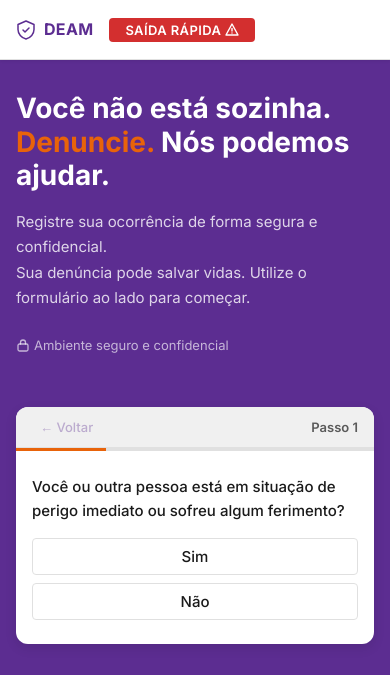
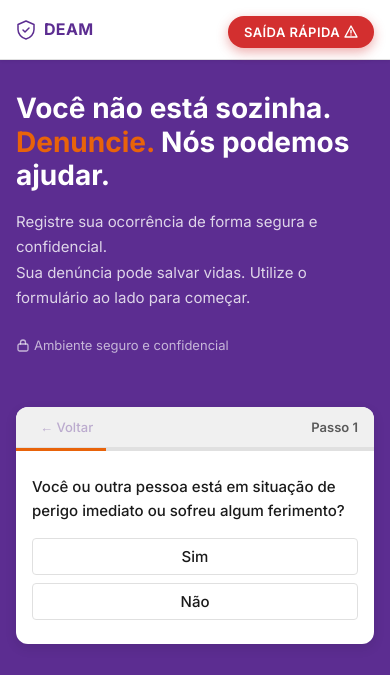
Before and after one commit to Luiz-Gustavo-Soares/appdenuncias, a Django app: page / in a window 390 px wide. Shown: the top 675 px of the page. Run offline with Django 5.2, Linux system fonts and the light colour scheme.

Commit message:
refatoração do botão saida rapida
Agora o botão aparece do lado superior direito no mobile.

Agora ao apertar no botão de voltar após acionado o botão de "saida rapida" o navegador não volta para a pagina de denuncia.

Agora é possível acessar o site novamente na mesma aba, digitando a url, ou clicando em um link.

```diff
--- a/static/css/base.css
+++ b/static/css/base.css
@@ -344,6 +344,17 @@ small {
   .navbar__link {
     display: none; /* "Início" some em mobile, logo já é clicável */
   }
+
+  /* Saída Rápida: fixo no canto superior direito em mobile */
+  .navbar__saida-rapida {
+    position: fixed;
+    top: var(--espaco-md);
+    right: var(--espaco-md);
+    z-index: 150;
+    border-radius: 99px;
+    padding: var(--espaco-sm) var(--espaco-md);
+    box-shadow: 0 4px 12px rgba(211, 47, 47, 0.4);
+  }
 }
 
 
--- a/static/js/saida-rapida.js
+++ b/static/js/saida-rapida.js
@@ -1,52 +1,86 @@
 /* ============================================================
    saida-rapida.js — Botão de saída rápida do DEAM
    Responsabilidades:
-     - Ao clicar, substituir a entrada atual do histórico
-       do navegador por um site neutro (sem deixar rastro)
-     - Redirecionar imediatamente para esse site neutro
-     - Preservar o progresso salvo no localStorage,
-       permitindo que a usuária retome depois
+     - Ao clicar, redirecionar imediatamente para site neutro
+     - Bloquear retorno via botão "Voltar" do navegador
+     - Permitir retorno via URL digitada, link interno ou externo
    ============================================================ */
 
 
 /* ------------------------------------------------------------
    1. CONFIGURAÇÃO
-   Site neutro para o qual a usuária será redirecionada.
-   Escolha um site comum e inofensivo que não levante suspeitas.
    ------------------------------------------------------------ */
 const SITE_NEUTRO = 'https://www.google.com';
+const CHAVE_SAIDA = 'deam_saida_rapida';
 
 
 /* ------------------------------------------------------------
-   2. FUNÇÃO PRINCIPAL
+   2. VERIFICAÇÃO DE NAVEGAÇÃO INTENCIONAL
+   Detecta se a usuária chegou à página de forma intencional
+   (URL digitada, link interno ou link externo) e limpa o
+   sinalizador de saída rápida se for o caso.
    ------------------------------------------------------------ */
+(function verificarNavegacaoIntencional() {
+  if (sessionStorage.getItem(CHAVE_SAIDA) !== '1') return;
 
-/**
- * Executa a saída rápida:
- *   1. Substitui todas as entradas do histórico acessíveis
- *      pela URL do site neutro (apaga o rastro do DEAM)
- *   2. Redireciona para o site neutro imediatamente
- *
- * O progresso salvo no localStorage é preservado
- * para que a usuária possa retomar quando estiver segura.
- */
+  const nav = performance.getEntriesByType('navigation')[0];
+
+  // 'navigate'      = URL digitada, link clicado (interno ou externo)
+  // 'back_forward'  = botão Voltar/Avançar do navegador
+  // 'reload'        = F5 / recarregar
+  // 'prerender'     = pré-renderização do navegador
+  const tipo = nav?.type ?? 'navigate';
+
+  if (tipo === 'navigate') {
+    // Chegou por link ou URL — navegação intencional, libera acesso
+    sessionStorage.removeItem(CHAVE_SAIDA);
+  }
+
+  // 'back_forward' e 'reload' mantém o sinalizador ativo,
+  // o bloqueio será aplicado pelos eventos abaixo
+})();
+
+
+/* ------------------------------------------------------------
+   3. FUNÇÃO PRINCIPAL
+   ------------------------------------------------------------ */
 function executarSaidaRapida() {
-  // location.replace redireciona sem adicionar entrada no histórico,
-  // então o botão "Voltar" do navegador não retorna ao DEAM.
+  sessionStorage.setItem(CHAVE_SAIDA, '1');
   window.location.replace(SITE_NEUTRO);
 }
 
 
 /* ------------------------------------------------------------
-   3. EVENTO
+   4. DETECÇÃO DE RETORNO VIA BOTÃO "VOLTAR"
+   ------------------------------------------------------------ */
+
+// Restauração via bfcache (cache de navegação do navegador)
+window.addEventListener('pageshow', function (e) {
+  if (e.persisted && sessionStorage.getItem(CHAVE_SAIDA) === '1') {
+    window.location.replace(SITE_NEUTRO);
+  }
+});
+
+// Aba volta ao foco
+document.addEventListener('visibilitychange', function () {
+  if (
+    document.visibilityState === 'visible' &&
+    sessionStorage.getItem(CHAVE_SAIDA) === '1'
+  ) {
+    window.location.replace(SITE_NEUTRO);
+  }
+});
+
+
+/* ------------------------------------------------------------
+   5. EVENTOS
    ------------------------------------------------------------ */
 const btnSaidaRapida = document.getElementById('btn-saida-rapida');
 
 if (btnSaidaRapida) {
   btnSaidaRapida.addEventListener('click', executarSaidaRapida);
 
-  // Atalho de teclado: tecla Escape também aciona a saída rápida.
-  // Útil se a usuária não conseguir clicar no botão a tempo.
+  // Atalho de teclado: Escape
   document.addEventListener('keydown', function (e) {
     if (e.key === 'Escape') {
       executarSaidaRapida();
--- a/templates/base.html
+++ b/templates/base.html
@@ -24,7 +24,7 @@
     <div class="navbar__inner">
 
       <!-- Logo / identidade -->
-      <a href="{% url 'index' %}" class="navbar__brand">
+      <a href="{% url 'index' %}?reset=1" class="navbar__brand">
         <span class="navbar__brand-icon" aria-hidden="true">
           <!-- Ícone escudo (inline SVG para não depender de arquivo externo) -->
           <svg width="20" height="20" viewBox="0 0 20 20" fill="none" xmlns="http://www.w3.org/2000/svg">
```
